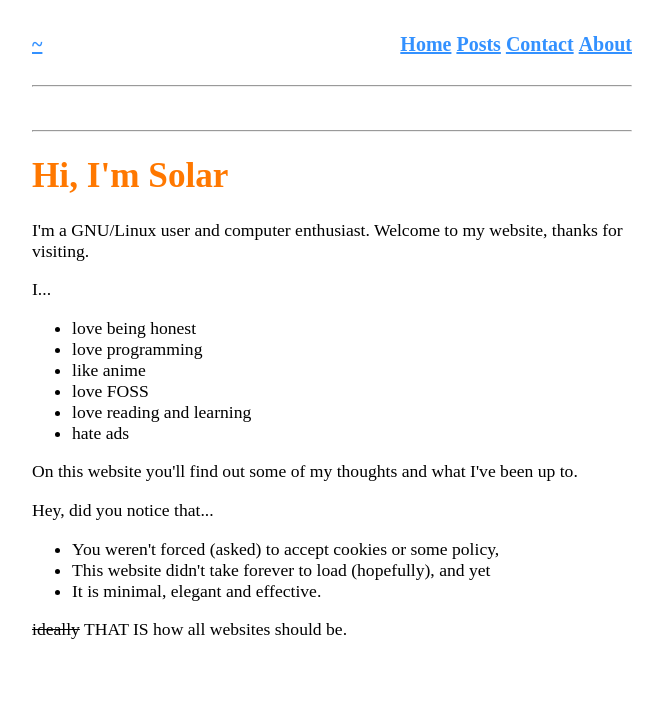
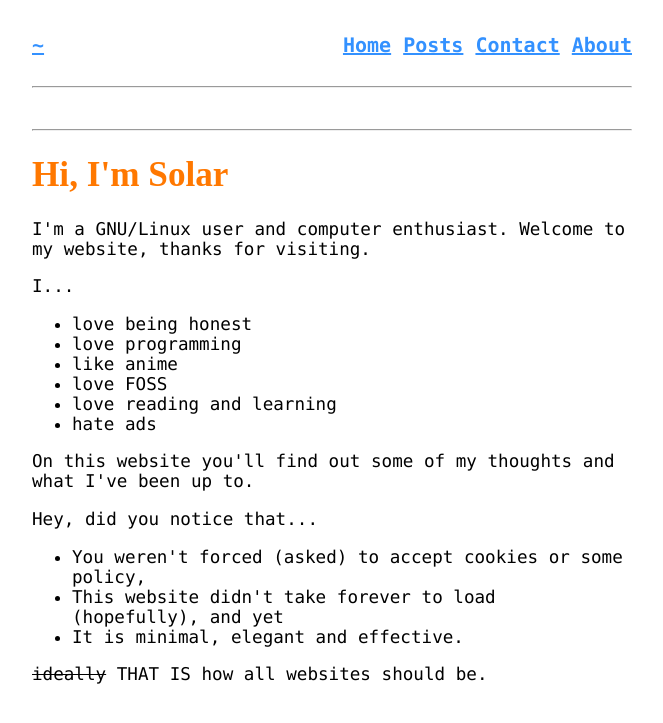
Before and after one commit to boyohboyamibored/website, a Flask app: page / in a window 1280 px wide. Shown: the top 723 px of the page, without its empty margins (308-971 px from the left). Run offline with Flask 3, Linux system fonts and the light colour scheme.

Commit message:
Website styling
+ now using system fonts
+ added styling for various elements

```diff
--- a/static/style.css
+++ b/static/style.css
@@ -1,14 +1,27 @@
 /* style template */
 :root {
-  --text-color: #fff;
-  --background-color: #181a1b;
+  --background-color: #ffffff;
+  --color-text: #000000;
+  /* fonts */
+  --font-sans: -apple-system, BlinkMacSystemFont, avenir next, avenir, segoe ui,
+    helvetica neue, helvetica, Cantarell, Ubuntu, roboto, noto, arial,
+    sans-serif;
+  --font-serif: Iowan Old Style, Apple Garamond, Baskerville, Times New Roman,
+    Droid Serif, Times, Source Serif Pro, serif, Apple Color Emoji,
+    Segoe UI Emoji, Segoe UI Symbol;
+  --font-mono: Menlo, Consolas, Monaco, Liberation Mono, Lucida Console,
+    monospace;
+  --important-color: #ff7800;
+  --color-text-strong: #020617;
+  --color-navbar-items: #3391ff;
 }
 
-/* light theme */
-@media (prefers-color-scheme: light) {
+/* dark theme */
+@media (prefers-color-scheme: dark) {
   :root {
-    --background-color: #fff;
-    --text-color: #000;
+    --background-color: #181a1b;
+    --color-text: #ffffff;
+    --color-text-strong: #f8fafc;
   }
 }
 
@@ -20,10 +33,10 @@
 }
 
 body {
-  color: var(--text-color);
+  color: var(--color-text);
   background: var(--background-color);
   font-size: 1.1em;
-  font-family: "JetBrainsMono Nerd Font", "Droid Sans";
+  font-family: var(--font-mono);
   max-width: 600px;
   padding: 5px;
   margin-left: auto;
@@ -44,16 +57,25 @@ body {
 }
 
 .navbar a {
-  color: #3391ff;
+  color: var(--color-navbar-items);
 }
 
 .navbar a:hover {
-  color: #ff7800;
+  color: var(--important-color);
 }
 
 h1 {
-  color: #ff7800;
-  font-family: "Free Serif", "Droid Serif";
+  color: var(--important-color);
+  font-family: var(--font-serif);
+}
+
+h2,
+h3,
+h4,
+h5,
+h6 {
+  color: var(--color-text-strong);
+  font-family: var(--font-serif);
 }
 
 a {
```
